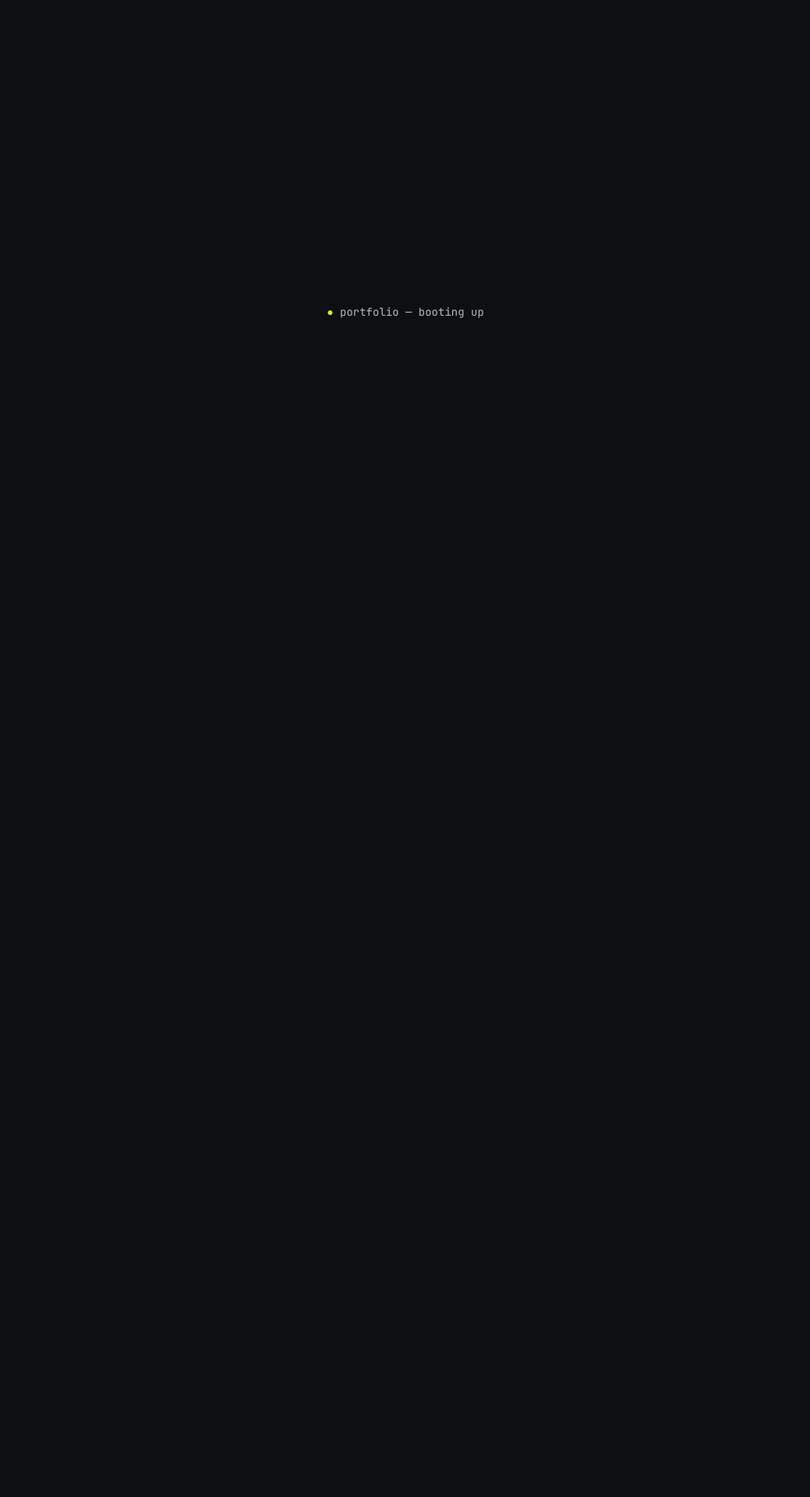
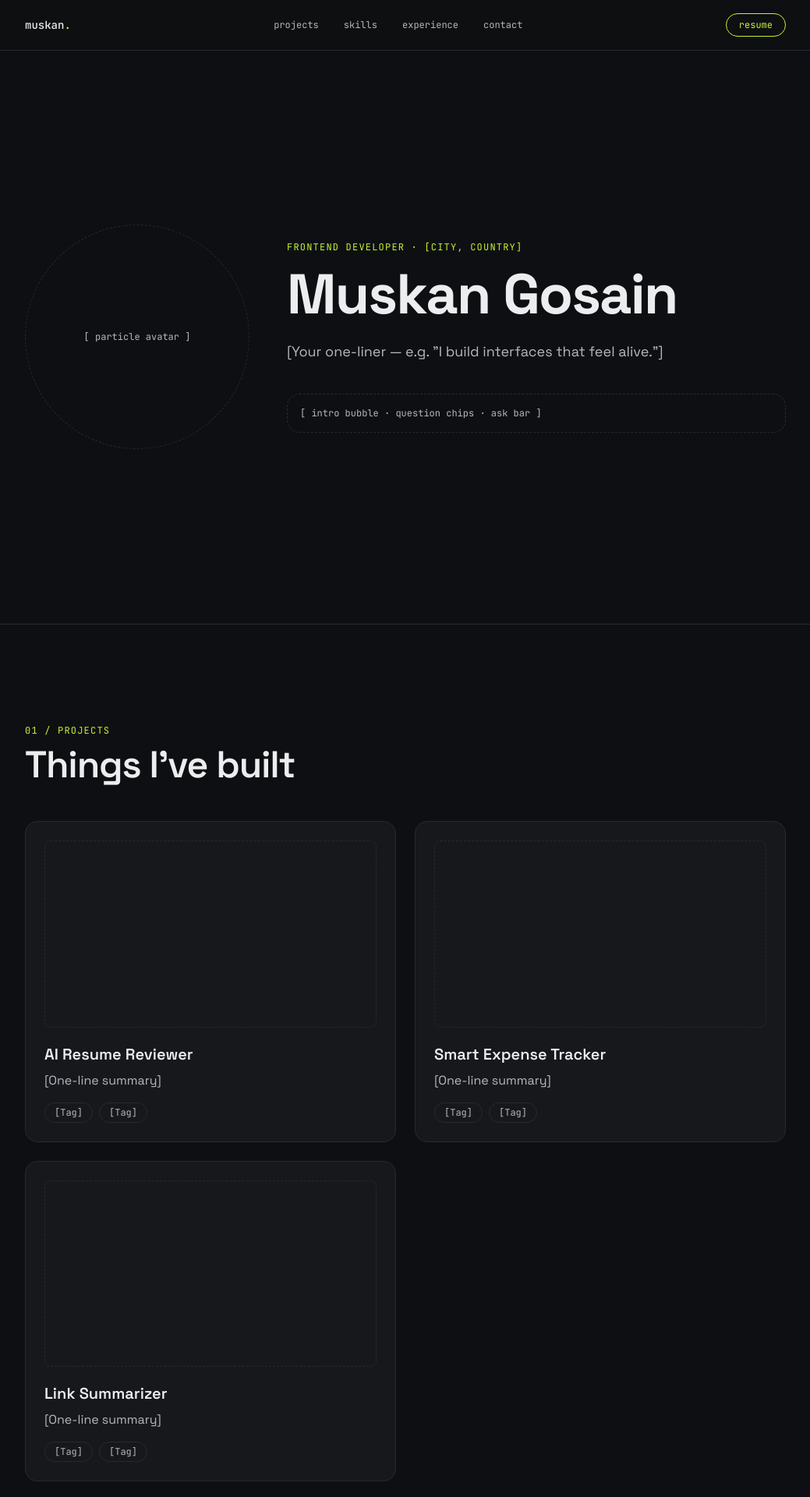
Before and after one commit to muskangosain/portfolio, a React (Vite) app: page / in a window 1280 px wide. Shown: the top 1920 px of the page at 78% size, without its empty margins (120-1159 px from the left). Before the commit the page ends 800 px from the top, so only its background shows below. Built offline with nearby package versions, Linux system fonts and the light colour scheme.

Commit message:
feat: add layout shell with nav and placeholder sections

```diff
--- a/src/App.tsx
+++ b/src/App.tsx
@@ -1,9 +1,31 @@
+import Nav from './components/Nav'
+import Hero from './sections/Hero'
+import Projects from './sections/Projects'
+import Skills from './sections/Skills'
+import Experience from './sections/Experience'
+import Contact from './sections/Contact'
+import { profile } from './data/profile'
+
 export default function App() {
   return (
-    <main className="grid min-h-dvh place-items-center">
-      <p className="font-mono text-sm text-muted">
-        <span className="text-accent">●</span> portfolio — booting up
-      </p>
-    </main>
+    <>
+      <a
+        href="#projects"
+        className="sr-only focus:not-sr-only focus:fixed focus:top-4 focus:left-4 focus:z-[60] focus:rounded focus:bg-accent focus:px-3 focus:py-2 focus:text-bg"
+      >
+        Skip to content
+      </a>
+      <Nav />
+      <main>
+        <Hero />
+        <Projects />
+        <Skills />
+        <Experience />
+        <Contact />
+      </main>
+      <footer className="border-t border-border py-8 text-center font-mono text-xs text-muted">
+        © {new Date().getFullYear()} {profile.name} · built from scratch
+      </footer>
+    </>
   )
 }
--- /dev/null
+++ b/src/components/Nav.tsx
@@ -0,0 +1,33 @@
+import { profile } from '../data/profile'
+
+const items = ['projects', 'skills', 'experience', 'contact']
+
+export default function Nav() {
+  return (
+    <header className="fixed inset-x-0 top-0 z-50 border-b border-border bg-bg/80 backdrop-blur">
+      <nav aria-label="Main" className="mx-auto flex h-16 max-w-5xl items-center justify-between px-4 sm:px-6">
+        <a href="#top" className="font-mono text-sm font-medium">
+          {profile.firstName.toLowerCase()}
+          <span className="text-accent">.</span>
+        </a>
+        <ul className="hidden items-center gap-8 font-mono text-xs text-muted sm:flex">
+          {items.map((item) => (
+            <li key={item}>
+              <a href={`#${item}`} className="transition-colors duration-200 hover:text-text">
+                {item}
+              </a>
+            </li>
+          ))}
+        </ul>
+        <a
+          href={profile.links.resume}
+          target="_blank"
+          rel="noreferrer"
+          className="rounded-full border border-accent px-4 py-1.5 font-mono text-xs text-accent transition-colors duration-200 hover:bg-accent hover:text-bg"
+        >
+          resume
+        </a>
+      </nav>
+    </header>
+  )
+}
--- /dev/null
+++ b/src/components/Section.tsx
@@ -0,0 +1,24 @@
+import type { ReactNode } from 'react'
+
+type Props = {
+  id: string
+  index: string
+  title: string
+  children: ReactNode
+}
+
+export default function Section({ id, index, title, children }: Props) {
+  return (
+    <section id={id} aria-labelledby={`${id}-title`} className="border-t border-border py-24 sm:py-32">
+      <div className="mx-auto max-w-5xl px-4 sm:px-6">
+        <p className="font-mono text-xs uppercase tracking-widest text-accent">
+          {index} / {id}
+        </p>
+        <h2 id={`${id}-title`} className="mt-3 text-3xl font-semibold tracking-tight sm:text-5xl">
+          {title}
+        </h2>
+        <div className="mt-12">{children}</div>
+      </div>
+    </section>
+  )
+}
--- /dev/null
+++ b/src/data/profile.ts
@@ -0,0 +1,29 @@
+// Everything personal lives here — edit this file to update the site.
+export const profile = {
+  name: 'Muskan Gosain',
+  firstName: 'Muskan',
+  role: 'Frontend Developer',
+  oneLiner: '[Your one-liner — e.g. "I build interfaces that feel alive."]',
+  location: '[City, Country]',
+  email: 'themuskangosain@gmail.com',
+  links: {
+    github: 'https://github.com/muskangosain',
+    linkedin: '[LinkedIn URL]',
+    resume: '/resume.pdf',
+  },
+}
+
+export const skills = {
+  Frontend: ['HTML', 'CSS', 'JavaScript', 'TypeScript', 'React', 'Tailwind', 'Framer Motion'],
+  Tools: ['Git', 'GitHub', 'VS Code', 'Vercel', 'Claude Code'],
+  Learning: ['[Something you are learning now]'],
+}
+
+export const experience = [
+  {
+    company: '[Company]',
+    role: '[Role]',
+    dates: '[Dates]',
+    summary: '[One line on what you did]',
+  },
+]
--- /dev/null
+++ b/src/data/projects.ts
@@ -0,0 +1,40 @@
+export type Project = {
+  title: string
+  oneLiner: string
+  description: string
+  tags: string[]
+  liveUrl: string
+  githubUrl: string
+  image: string
+}
+
+// Placeholders — fill in the details for each project.
+export const projects: Project[] = [
+  {
+    title: 'AI Resume Reviewer',
+    oneLiner: '[One-line summary]',
+    description: '[What it does, how you built it, what you learned]',
+    tags: ['[Tag]', '[Tag]'],
+    liveUrl: '',
+    githubUrl: '',
+    image: '',
+  },
+  {
+    title: 'Smart Expense Tracker',
+    oneLiner: '[One-line summary]',
+    description: '[What it does, how you built it, what you learned]',
+    tags: ['[Tag]', '[Tag]'],
+    liveUrl: '',
+    githubUrl: '',
+    image: '',
+  },
+  {
+    title: 'Link Summarizer',
+    oneLiner: '[One-line summary]',
+    description: '[What it does, how you built it, what you learned]',
+    tags: ['[Tag]', '[Tag]'],
+    liveUrl: '',
+    githubUrl: '',
+    image: '',
+  },
+]
--- /dev/null
+++ b/src/sections/Contact.tsx
@@ -0,0 +1,35 @@
+import Section from '../components/Section'
+import { profile } from '../data/profile'
+
+export default function Contact() {
+  return (
+    <Section id="contact" index="04" title="Let's talk">
+      <p className="max-w-lg text-lg text-muted">
+        Open to frontend roles and interesting projects. The fastest way to reach me is email.
+      </p>
+      <a
+        href={`mailto:${profile.email}`}
+        className="mt-8 inline-block text-2xl font-semibold underline decoration-accent decoration-2 underline-offset-8 sm:text-4xl"
+      >
+        {profile.email}
+      </a>
+      <ul className="mt-10 flex gap-6 font-mono text-sm text-muted">
+        <li>
+          <a href={profile.links.github} target="_blank" rel="noreferrer" className="hover:text-text">
+            github
+          </a>
+        </li>
+        <li>
+          <a href={profile.links.linkedin} target="_blank" rel="noreferrer" className="hover:text-text">
+            linkedin
+          </a>
+        </li>
+        <li>
+          <a href={profile.links.resume} target="_blank" rel="noreferrer" className="hover:text-text">
+            resume
+          </a>
+        </li>
+      </ul>
+    </Section>
+  )
+}
--- /dev/null
+++ b/src/sections/Experience.tsx
@@ -0,0 +1,21 @@
+import Section from '../components/Section'
+import { experience } from '../data/profile'
+
+export default function Experience() {
+  return (
+    <Section id="experience" index="03" title="Where I've worked">
+      <ol className="border-l border-border">
+        {experience.map((job, i) => (
+          <li key={i} className="relative pb-10 pl-8 last:pb-0">
+            <span className="absolute top-2 -left-[5px] size-[9px] rounded-full bg-accent" aria-hidden="true" />
+            <p className="font-mono text-xs text-muted">{job.dates}</p>
+            <h3 className="mt-1 text-xl font-semibold">
+              {job.role} <span className="text-muted">· {job.company}</span>
+            </h3>
+            <p className="mt-2 text-muted">{job.summary}</p>
+          </li>
+        ))}
+      </ol>
+    </Section>
+  )
+}
--- /dev/null
+++ b/src/sections/Hero.tsx
@@ -0,0 +1,27 @@
+import { profile } from '../data/profile'
+
+export default function Hero() {
+  return (
+    <section id="top" aria-label="Introduction" className="flex min-h-dvh items-center pt-16">
+      <div className="mx-auto grid w-full max-w-5xl items-center gap-12 px-4 sm:px-6 md:grid-cols-[auto_1fr]">
+        {/* Placeholder — becomes the particle avatar in Phase 2 */}
+        <div className="mx-auto grid size-56 place-items-center rounded-full border border-dashed border-border sm:size-72">
+          <span className="font-mono text-xs text-muted">[ particle avatar ]</span>
+        </div>
+
+        <div>
+          <p className="font-mono text-xs uppercase tracking-widest text-accent">
+            {profile.role} · {profile.location}
+          </p>
+          <h1 className="mt-4 text-5xl font-bold tracking-tight sm:text-7xl">{profile.name}</h1>
+          <p className="mt-6 max-w-lg text-lg text-muted">{profile.oneLiner}</p>
+
+          {/* Placeholder — intro bubble, question chips and ask bar arrive in Phase 3 */}
+          <div className="mt-10 rounded-2xl border border-dashed border-border p-4 font-mono text-xs text-muted">
+            [ intro bubble · question chips · ask bar ]
+          </div>
+        </div>
+      </div>
+    </section>
+  )
+}
--- /dev/null
+++ b/src/sections/Projects.tsx
@@ -0,0 +1,25 @@
+import Section from '../components/Section'
+import { projects } from '../data/projects'
+
+export default function Projects() {
+  return (
+    <Section id="projects" index="01" title="Things I've built">
+      <ul className="grid gap-6 sm:grid-cols-2">
+        {projects.map((project) => (
+          <li key={project.title} className="rounded-2xl border border-border bg-surface p-6">
+            <div className="aspect-video rounded-lg border border-dashed border-border" aria-hidden="true" />
+            <h3 className="mt-5 text-xl font-semibold">{project.title}</h3>
+            <p className="mt-2 text-muted">{project.oneLiner}</p>
+            <ul className="mt-4 flex flex-wrap gap-2" aria-label="Tags">
+              {project.tags.map((tag, i) => (
+                <li key={i} className="rounded-full border border-border px-3 py-1 font-mono text-xs text-muted">
+                  {tag}
+                </li>
+              ))}
+            </ul>
+          </li>
+        ))}
+      </ul>
+    </Section>
+  )
+}
--- /dev/null
+++ b/src/sections/Skills.tsx
@@ -0,0 +1,23 @@
+import Section from '../components/Section'
+import { skills } from '../data/profile'
+
+export default function Skills() {
+  return (
+    <Section id="skills" index="02" title="What I work with">
+      <div className="grid gap-10 sm:grid-cols-3">
+        {Object.entries(skills).map(([group, items]) => (
+          <div key={group}>
+            <h3 className="font-mono text-xs uppercase tracking-widest text-muted">{group}</h3>
+            <ul className="mt-4 flex flex-wrap gap-2">
+              {items.map((skill) => (
+                <li key={skill} className="rounded-full border border-border bg-surface px-3 py-1.5 text-sm">
+                  {skill}
+                </li>
+              ))}
+            </ul>
+          </div>
+        ))}
+      </div>
+    </Section>
+  )
+}
```
